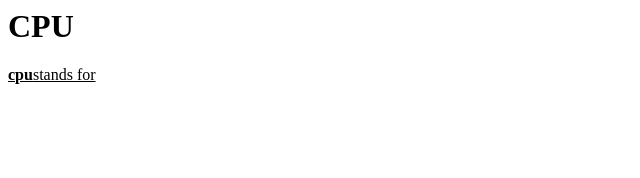
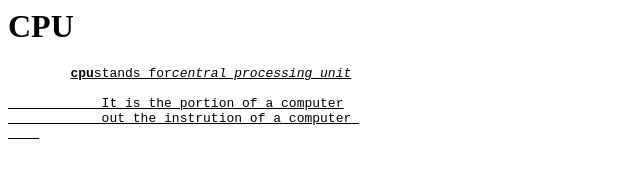
Before and after one commit to iamneo-production/bcdcdcebdedcefadaeccdfffebaeceaec, a website: page public/index.html in a window 1280 px wide. Shown: the whole page, without its empty margins (0-640 px from the left). Drawn offline with Linux system fonts and the light colour scheme.

Commit message:
Backup Commit

```diff
--- a/public/index.html
+++ b/public/index.html
@@ -1,9 +1,11 @@
 <html>
     <title> HTML Basic 1</title>
     <head><h1>CPU</h1></head>
-    <p>
-        <u><b>cpu</b>stands for
-    </p>
+    <pre>
+        <u><b>cpu</b>stands for<i>central processing unit</i><br>
+            It is the portion of a <u>computer</u>
+            out the instrution of a <u>computer</u>
+    </pre>
 
 </html>
     </html>
```
